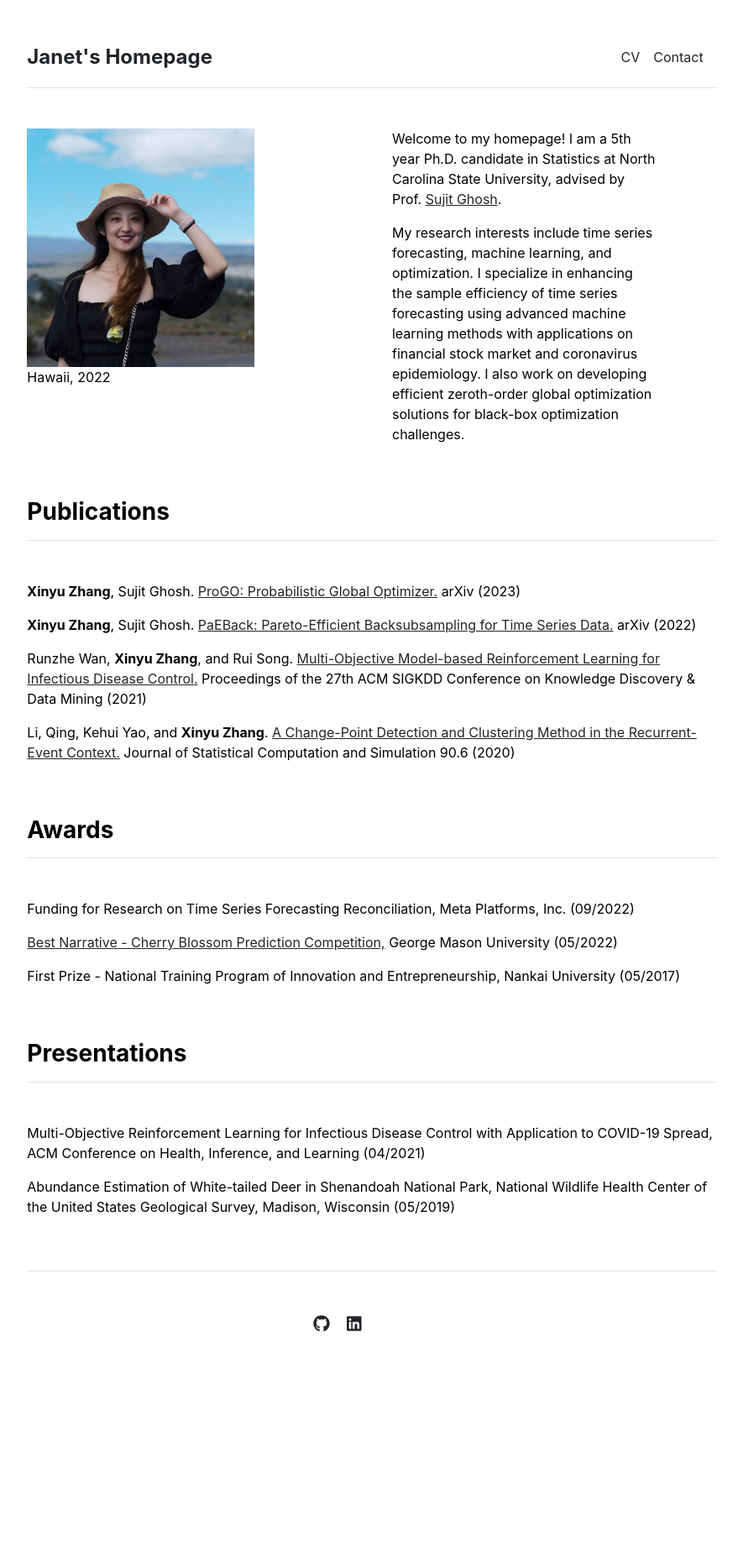
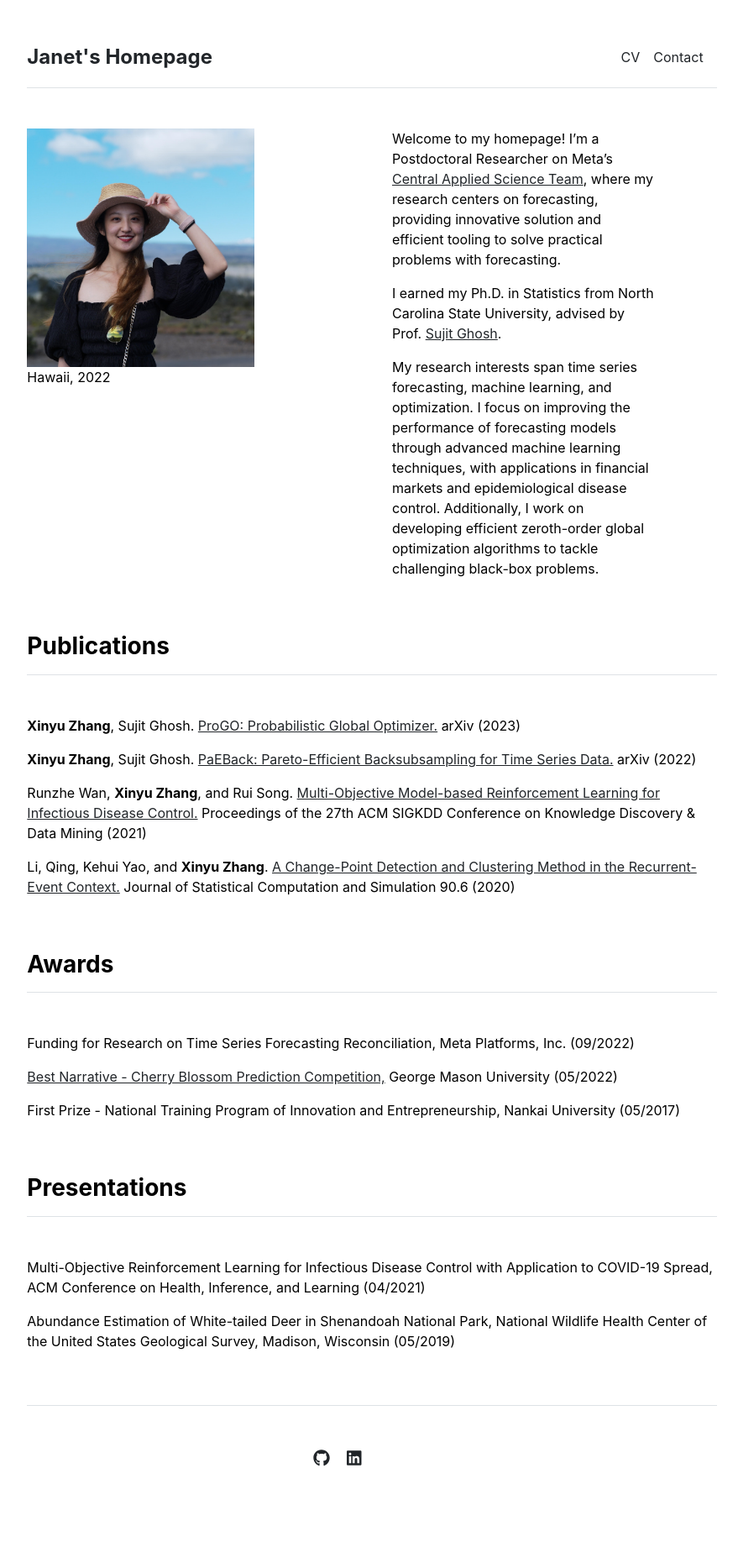
Before and after one commit to xinyuz1996/xinyuz1996.github.io, a Jekyll site: the page built from index.md, in a window 1280 px wide. Shown: the whole page at 84% size, without its empty margins (197-1076 px from the left). Built offline with Jekyll 4.4.1, drawn with Linux system fonts in a browser that asks for light colours; before the commit the page ends 1688 px from its top, so only the background shows below that.

Commit message:
Update index.md with latest job

```diff
--- a/index.md
+++ b/index.md
@@ -2,6 +2,8 @@
 layout: home
 title: "Home"
 ---
-Welcome to my homepage! I am a 5th year Ph.D. candidate in Statistics at North Carolina State University, advised by Prof. [Sujit Ghosh](https://www4.stat.ncsu.edu/~ghosh/).
+Welcome to my homepage! I'm a Postdoctoral Researcher on Meta’s [Central Applied Science Team](https://research.facebook.com/teams/cas/), where my research centers on forecasting, providing innovative solution and efficient tooling to solve practical problems with forecasting.
 
-My research interests include time series forecasting, machine learning, and optimization. I specialize in enhancing the sample efficiency of time series forecasting using advanced machine learning methods with applications on financial stock market and coronavirus epidemiology. I also work on developing efficient zeroth-order global optimization solutions for black-box optimization challenges.
+I earned my Ph.D. in Statistics from North Carolina State University, advised by Prof. [Sujit Ghosh](https://www4.stat.ncsu.edu/~ghosh/).
+
+My research interests span time series forecasting, machine learning, and optimization. I focus on improving the performance of forecasting models through advanced machine learning techniques, with applications in financial markets and epidemiological disease control. Additionally, I work on developing efficient zeroth-order global optimization algorithms to tackle challenging black-box problems.
```
